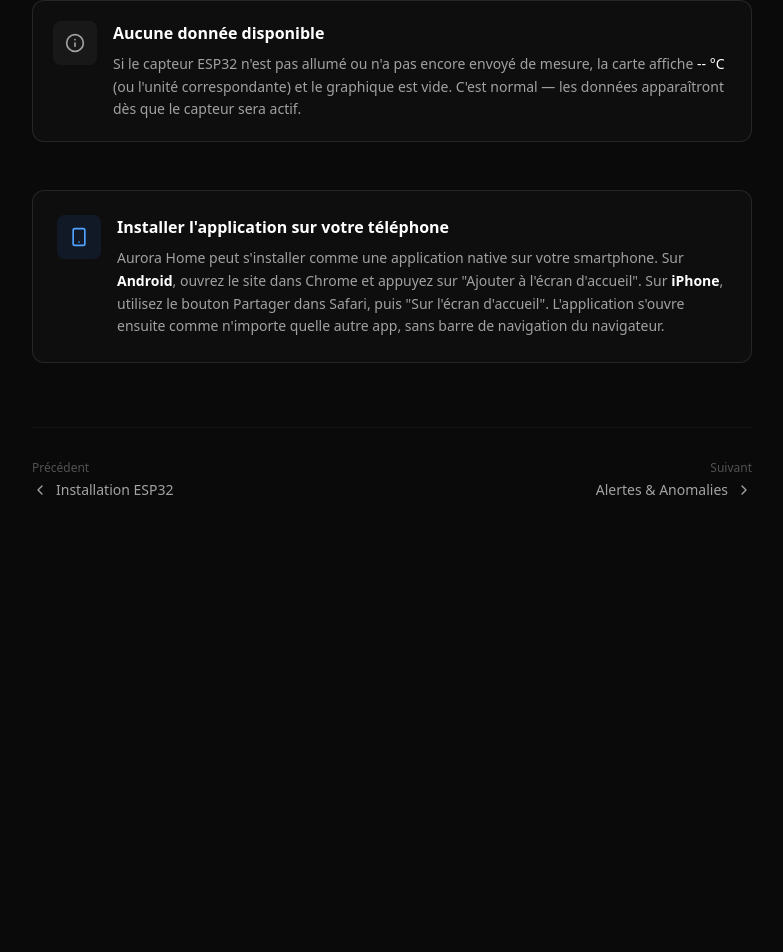
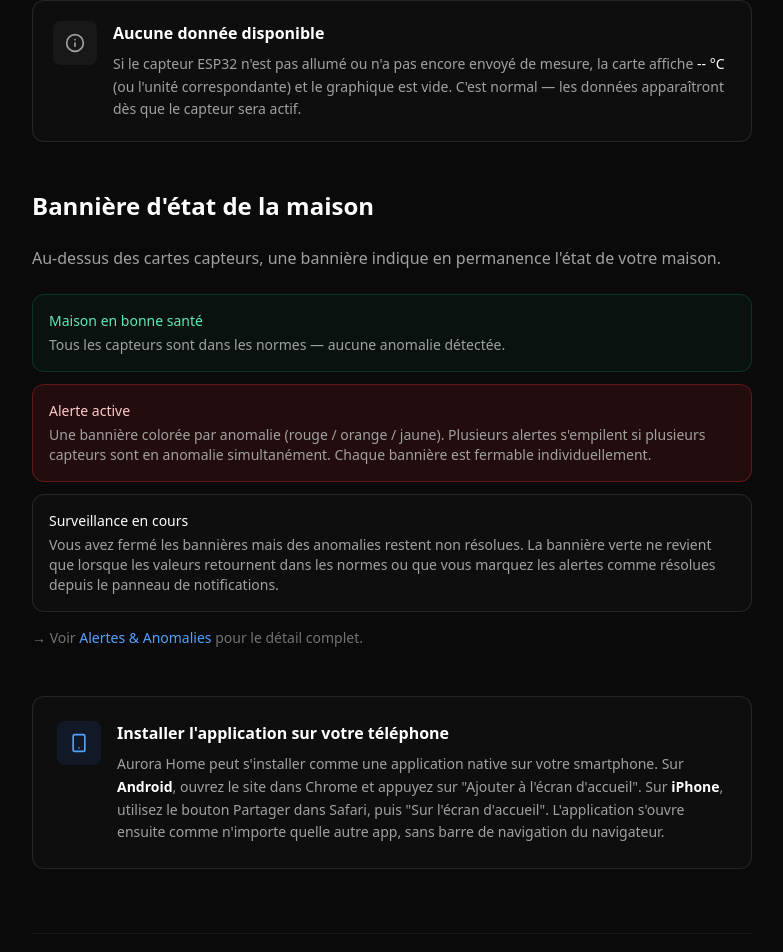
Before and after one commit to ESP-AuroraHome/aurora-home-documentation, a Next.js app: page /docs/dashboard in a window 1280 px wide. Shown: the part 1721-2673 px from the top of the page, without its empty margins (376-1159 px from the left). Before the commit the page ends 2293 px from the top, so only its background shows below. Built offline with nearby package versions, Linux system fonts and the light colour scheme.

Commit message:
docs: add alert banner section to dashboard page

```diff
--- a/src/app/docs/dashboard/page.tsx
+++ b/src/app/docs/dashboard/page.tsx
@@ -151,6 +151,39 @@ export default function DocsDashboard() {
         </div>
       </div>
 
+      {/* --- Bannière d'état --- */}
+      <div className="mb-12">
+        <h2 className="text-2xl font-bold mb-6">Bannière d'état de la maison</h2>
+        <p className="text-neutral-400 mb-6">
+          Au-dessus des cartes capteurs, une bannière indique en permanence l'état de votre maison.
+        </p>
+        <div className="grid gap-3">
+          <div className="p-4 rounded-xl border border-emerald-500/20 bg-emerald-500/5">
+            <p className="text-sm font-medium text-emerald-300 mb-1">Maison en bonne santé</p>
+            <p className="text-sm text-neutral-400">Tous les capteurs sont dans les normes — aucune anomalie détectée.</p>
+          </div>
+          <div className="p-4 rounded-xl border border-red-500/30 bg-red-500/10">
+            <p className="text-sm font-medium text-red-200 mb-1">Alerte active</p>
+            <p className="text-sm text-neutral-400">
+              Une bannière colorée par anomalie (rouge / orange / jaune). Plusieurs alertes
+              s'empilent si plusieurs capteurs sont en anomalie simultanément.
+              Chaque bannière est fermable individuellement.
+            </p>
+          </div>
+          <div className="p-4 rounded-xl border border-white/10 bg-white/[0.02]">
+            <p className="text-sm font-medium text-white mb-1">Surveillance en cours</p>
+            <p className="text-sm text-neutral-400">
+              Vous avez fermé les bannières mais des anomalies restent non résolues.
+              La bannière verte ne revient que lorsque les valeurs retournent dans les normes
+              ou que vous marquez les alertes comme résolues depuis le panneau de notifications.
+            </p>
+          </div>
+        </div>
+        <p className="text-sm text-neutral-500 mt-4">
+          → Voir <a href="/docs/alerts" className="text-blue-400 hover:underline">Alertes & Anomalies</a> pour le détail complet.
+        </p>
+      </div>
+
       {/* --- PWA --- */}
       <div className="p-6 rounded-xl border border-white/10 bg-white/[0.02]">
         <div className="flex items-start gap-4">
```
